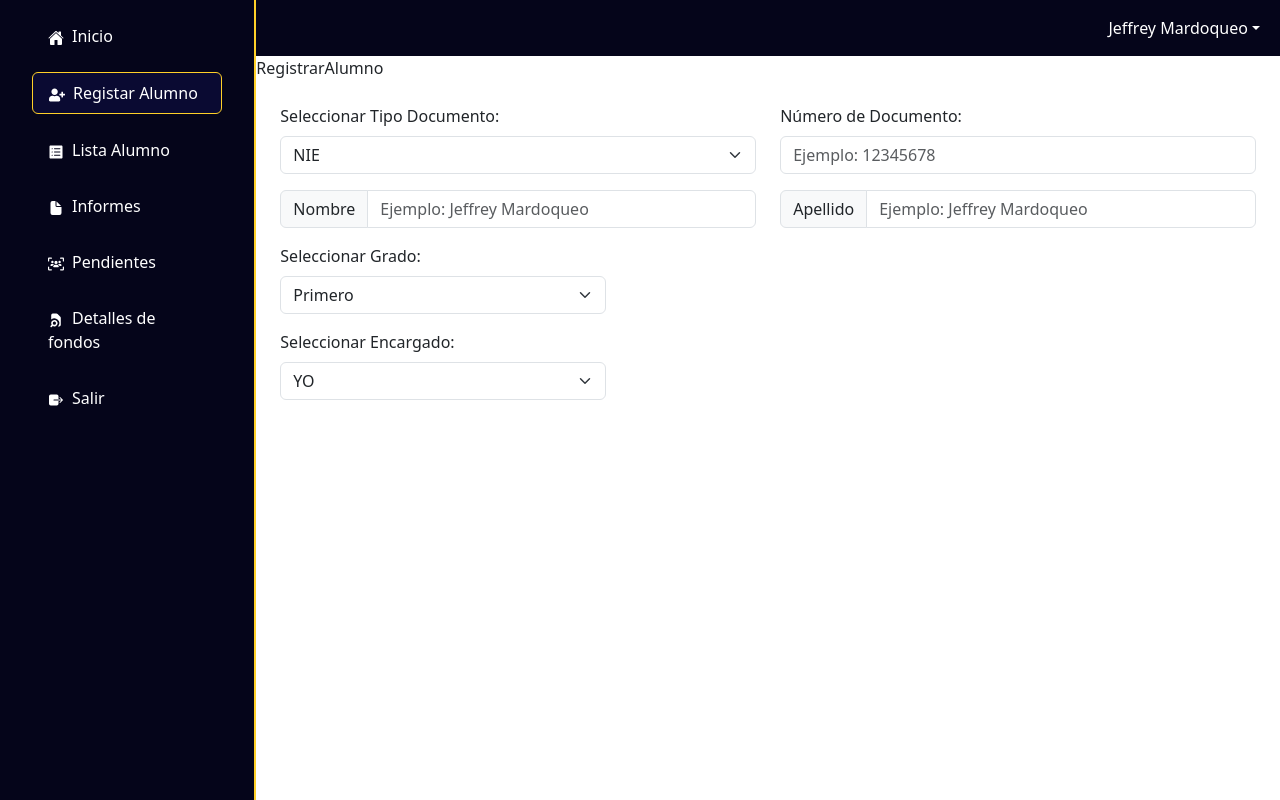
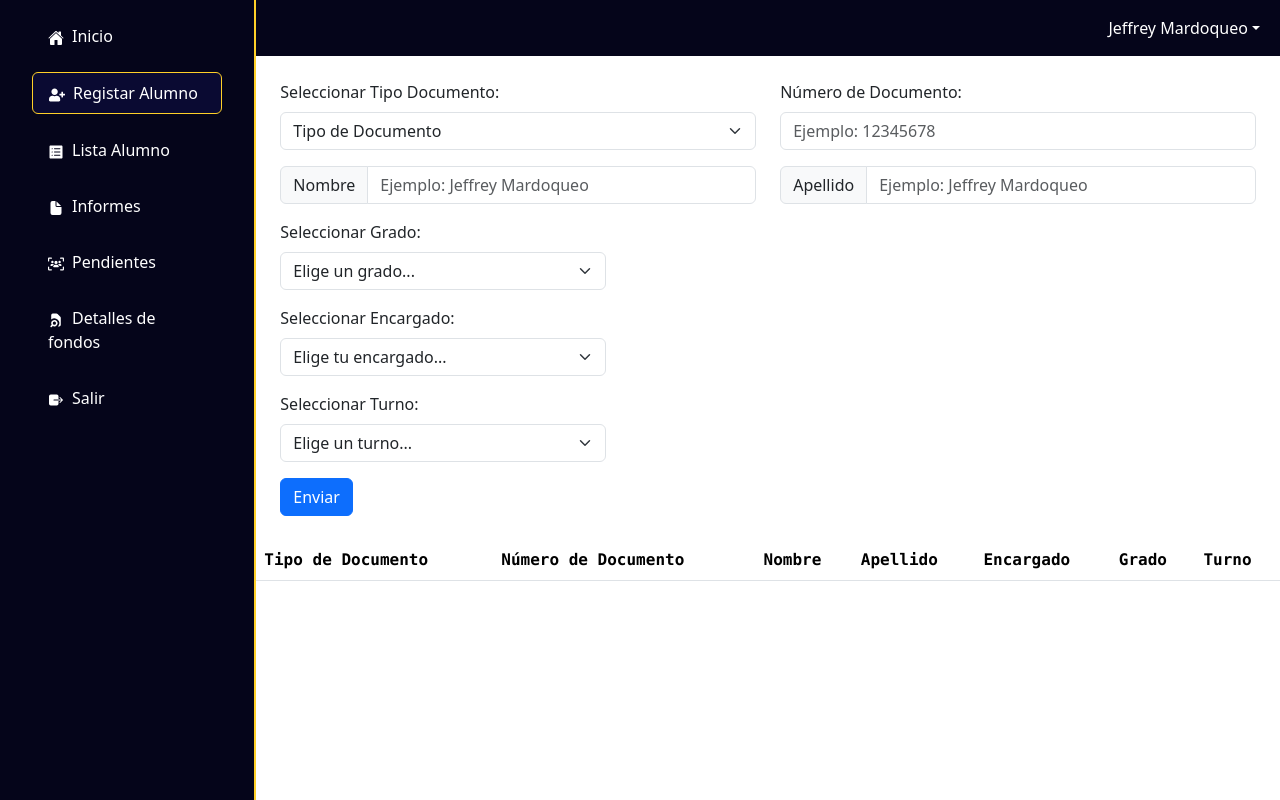
Before and after one commit to JeffreyMardoqueo-17/Admi-Caez-FrontenD, a React (Create React App) app: page /RegistrarAlumno in a window 1280 px wide. Built offline with nearby package versions, Linux system fonts and the light colour scheme.

Commit message:
aqui ya se paasan los datos a la tabla

```diff
--- a/src/App.scss
+++ b/src/App.scss
@@ -1,4 +1,4 @@
-*{
+* {
   margin: 0;
   padding: 0;
 }
@@ -8,32 +8,41 @@
 $black: #1c2326;
 $contraste: rgb(10, 10, 50);
 $bgPrimary: #05051A;
-  $border:#FFD028;
-.navBar{
+$border: #FFD028;
+
+.navBar {
   background-color: $white;
   padding: 1rem 2rem;
   border-bottom: 2px solid $black;
 }
-.content{
+
+.content {
   width: 100%;
 }
-.flex{
+
+.flex {
   display: flex;
 }
-.Sidebar{
+
+.Sidebar {
   width: 20rem;
   height: 100vh;
   border-right: 2px solid $border;
   background-color: $bgPrimary;
-  ul{
+  overflow: hidden; // Evita que el contenido sobrepase el área visible
+
+  ul {
     list-style: none;
     padding: 1em 2em;
-    li{
+
+    li {
       margin-bottom: 1em;
-      a{
+
+      a {
         text-decoration: none;
         text-align: left;
-        &.active{
+
+        &.active {
           background-color: $contraste;
           color: $white;
           border: .1px solid $border;
--- a/src/Components/Formulario/Formulario.jsx
+++ b/src/Components/Formulario/Formulario.jsx
@@ -1,28 +1,60 @@
 import React, { useState } from 'react';
 import { Form, Input, FormGroup, Label } from 'reactstrap';
 
-const Formulario = () => {
+const Formulario = ({ onSubmit }) => {
+    const [datosFormulario, setDatosFormulario] = useState({
+        tipoDocumento: '',
+        numeroDocumento: '',
+        nombre: '',
+        apellido: '',
+        grado: '',
+        encargado: '',
+        turno: '',
+    });
+
+    // Función para manejar el cambio en los inputs del formulario
+    const handleInputChange = (e) => {
+        const { name, value } = e.target;
+        setDatosFormulario({ ...datosFormulario, [name]: value });
+    };
+
+    // Función para manejar el envío del formulario
+    const handleSubmit = (e) => {
+        e.preventDefault();
+        // Llama a la función onSubmit pasando los datos del formulario
+        onSubmit(datosFormulario);
+        // Limpia los datos del formulario después de enviarlo
+        setDatosFormulario({
+            tipoDocumento: '',
+            numeroDocumento: '',
+            nombre: '',
+            apellido: '',
+            grado: '',
+            encargado: '',
+            turno: '',
+        });
+    };
+
+    // Datos de ejemplo para ComboBox
+    const tiposDocumento = ['NIE', 'DUI'];
     const opcionesGrados = ['Primero', 'Segundo', 'Tercero', 'Cuarto', 'Quinto'];
     const opcionesEncargados = ['YO', 'Mi mujer', 'yooo'];
-    const tiposDocumento = ['NIE', 'DUI'];
+    const opcionesTurno = ['Mañana', 'Tarde'];
 
-    const [numeroDocumento, setNumeroDocumento] = useState('');
-
-    const handleNumeroDocumentoChange = (e) => {
-        const inputValue = e.target.value;
-
-        // Validación: Solo números y máximo 8 dígitos
-        if (/^\d*$/.test(inputValue) && inputValue.length <= 8) {
-            setNumeroDocumento(inputValue);
-        }
-    };
 
     return (
-        <Form className='m-4'>
+        <Form className='m-4' onSubmit={handleSubmit}>
+            {/* Sección para Tipo de Documento y Número de Documento */}
             <div className="row">
                 <FormGroup className='col-md-6'>
                     <Label for="tipoDocumento">Seleccionar Tipo Documento:</Label>
-                    <Input type="select" name="tipoDocumento" id="tipoDocumento">
+                    <Input
+                        type="select"
+                        name="tipoDocumento"
+                        id="tipoDocumento"
+                        value={datosFormulario.tipoDocumento}
+                        onChange={handleInputChange}
+                    >
                         <option value="" disabled>Tipo de Documento</option>
                         {tiposDocumento.map((tipo, index) => (
                             <option key={index} value={tipo}>
@@ -38,32 +70,58 @@ const Formulario = () => {
                         type="text"
                         name="numeroDocumento"
                         id="numeroDocumento"
-                        value={numeroDocumento}
-                        onChange={handleNumeroDocumentoChange}
+                        value={datosFormulario.numeroDocumento}
+                        onChange={handleInputChange}
                         placeholder="Ejemplo: 12345678"
                     />
                 </FormGroup>
             </div>
 
+            {/* Sección para Nombre y Apellido */}
             <div className="row">
                 <div className="col-md-6">
                     <div className="input-group mb-3">
                         <span className="input-group-text" id="basic-addon1">Nombre</span>
-                        <input type="text" className="form-control" placeholder="Ejemplo: Jeffrey Mardoqueo " aria-label="Nombre" aria-describedby="basic-addon1" />
+                        <input
+                            type="text"
+                            className="form-control"
+                            placeholder="Ejemplo: Jeffrey Mardoqueo "
+                            aria-label="Nombre"
+                            aria-describedby="basic-addon1"
+                            name="nombre"
+                            value={datosFormulario.nombre}
+                            onChange={handleInputChange}
+                        />
                     </div>
                 </div>
 
                 <div className="col-md-6">
                     <div className="input-group mb-3">
                         <span className="input-group-text" id="basic-addon1">Apellido</span>
-                        <input type="text" className="form-control" placeholder="Ejemplo: Jeffrey Mardoqueo " aria-label="Apellido" aria-describedby="basic-addon1" />
+                        <input
+                            type="text"
+                            className="form-control"
+                            placeholder="Ejemplo: Jeffrey Mardoqueo "
+                            aria-label="Apellido"
+                            aria-describedby="basic-addon1"
+                            name="apellido"
+                            value={datosFormulario.apellido}
+                            onChange={handleInputChange}
+                        />
                     </div>
                 </div>
             </div>
 
+            {/* Sección para Grado y Encargado */}
             <FormGroup className='col-4'>
                 <Label for="grado">Seleccionar Grado:</Label>
-                <Input type="select" name="grado" id="grado">
+                <Input
+                    type="select"
+                    name="grado"
+                    id="grado"
+                    value={datosFormulario.grado}
+                    onChange={handleInputChange}
+                >
                     <option value="" disabled>Elige un grado...</option>
                     {opcionesGrados.map((grado, index) => (
                         <option key={index} value={grado}>
@@ -75,7 +133,13 @@ const Formulario = () => {
 
             <FormGroup className='col-4'>
                 <Label for="encargado">Seleccionar Encargado:</Label>
-                <Input type="select" name="encargado" id="encargado">
+                <Input
+                    type="select"
+                    name="encargado"
+                    id="encargado"
+                    value={datosFormulario.encargado}
+                    onChange={handleInputChange}
+                >
                     <option value="" disabled>Elige tu encargado...</option>
                     {opcionesEncargados.map((encargado, index) => (
                         <option key={index} value={encargado}>
@@ -84,6 +148,26 @@ const Formulario = () => {
                     ))}
                 </Input>
             </FormGroup>
+
+            {/* Sección para Turno */}
+            <FormGroup className='col-4'>
+                <Label for="turno">Seleccionar Turno:</Label>
+                <Input
+                    type="select"
+                    name="turno"
+                    id="turno"
+                    value={datosFormulario.turno}
+                    onChange={handleInputChange}
+                >
+                    <option value="" disabled>Elige un turno...</option>
+                    {opcionesTurno.map((turno, index) => (
+                        <option key={index} value={turno}>
+                            {turno}
+                        </option>
+                    ))}
+                </Input>
+            </FormGroup>
+            <button type="submit" className="btn btn-primary">Enviar</button>
         </Form>
     );
 }
--- /dev/null
+++ b/src/Components/TableB/TableB.jsx
@@ -0,0 +1,34 @@
+import React from 'react';
+
+const TableB = ({ datos }) => {
+    return (
+        <table className="table table-hover mx-auto my-1">
+            <thead>
+                <tr className='font-monospace'>
+                    <th scope="col">Tipo de Documento</th>
+                    <th scope="col">Número de Documento</th>
+                    <th scope="col">Nombre</th>
+                    <th scope="col">Apellido</th>
+                    <th scope="col">Encargado</th>
+                    <th scope='col'>Grado</th>
+                    <th scope='col'>Turno</th>
+                </tr>
+            </thead>
+            <tbody>
+                {datos && datos.map((fila, index) => (
+                    <tr key={index}>
+                        <td>{fila.tipoDocumento}</td>
+                        <td>{fila.numeroDocumento}</td>
+                        <td>{fila.nombre}</td>
+                        <td>{fila.apellido}</td>
+                        <td>{fila.encargado}</td>
+                        <td>{fila.grado}</td>
+                        <td>{fila.turno}</td>
+                    </tr>
+                ))}
+            </tbody>
+        </table>
+    );
+}
+
+export default TableB;
--- a/src/Pages/Home/RegistarAlumno/RegistrarAlumno.jsx
+++ b/src/Pages/Home/RegistarAlumno/RegistrarAlumno.jsx
@@ -1,13 +1,23 @@
-import React from 'react';
+import React, { useState } from 'react';
 import Formulario from '../../../Components/Formulario/Formulario';
-// import Formulario from '../../../Components/Formulario/Formulario';
+import TableB from '../../../Components/TableB/TableB';
 
 const RegistrarAlumno = () => {
+    // Estado para almacenar los datos ingresados desde el formulario
+    const [datosAlumnos, setDatosAlumnos] = useState([]);
+
+    // Función para manejar el envío del formulario y actualizar los datos
+    const handleFormSubmit = (nuevoAlumno) => {
+        // Agrega el nuevo alumno a la lista de datos
+        setDatosAlumnos([...datosAlumnos, nuevoAlumno]);
+    };
+
     return (
         <div>
-            {/* <Formulario /> */}
-            RegistrarAlumno
-            <Formulario />
+            {/* Pasa la función handleFormSubmit como prop al componente Formulario */}
+            <Formulario onSubmit={handleFormSubmit} />
+            {/* Pasa los datos ingresados al componente TableB */}
+            <TableB datos={datosAlumnos} />
         </div>
     );
 }
```
Also changed, not shown: src/Components/Table/Tabla.jsx (deleted, +0 -78 lines), src/Json/Alumno.json (added, +29 -0 lines). Lines whose indentation alone changed are shown as unchanged.
